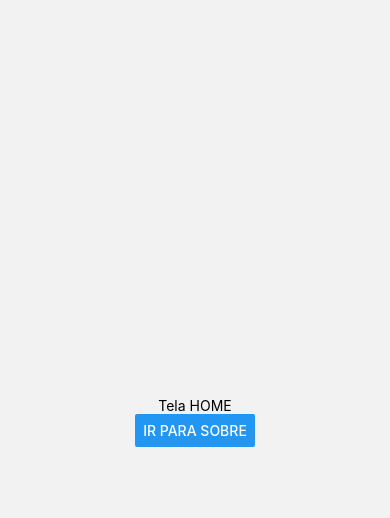
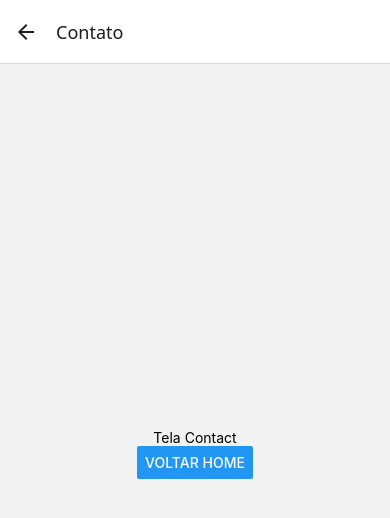
Before and after one commit to HelioJr548/SujeitoProgramador, a React Native app in the folder meuapp/: screen /Contact in a window 390 px wide. Shown: the top 518 px of the page. Built offline with nearby package versions, Linux system fonts and the light colour scheme.

Commit message:
Realizando dispatch para limpar pilha de paginas (ultima pagina para a primeira)

```diff
--- a/meuapp/App.js
+++ b/meuapp/App.js
@@ -2,6 +2,7 @@ import { NavigationContainer } from '@react-navigation/native';
 import { createNativeStackNavigator } from '@react-navigation/native-stack';
 import Home from './src/pages/Home';
 import About from './src/pages/About';
+import Contact from './src/pages/Contact';
 
 const Stack = createNativeStackNavigator();
 
@@ -16,12 +17,23 @@ const App = () => {
 						title: 'Tela inicio',
 						headerStyle: { backgroundColor: '#121212' },
 						headerTintColor: '#fff',
-						headerShown: false
+						headerShown: false,
 					}}
 				/>
-				<Stack.Screen name="About" component={About} options={{
-					title: 'Sobre'
-				}}/>
+				<Stack.Screen
+					name="About"
+					component={About}
+					options={{
+						title: 'Sobre',
+					}}
+				/>
+				<Stack.Screen
+					name="Contact"
+					component={Contact}
+					options={{
+						title: 'Contato',
+					}}
+				/>
 			</Stack.Navigator>
 		</NavigationContainer>
 	);
--- a/meuapp/src/pages/About/index.js
+++ b/meuapp/src/pages/About/index.js
@@ -1,14 +1,26 @@
-import { useRoute } from '@react-navigation/native';
-import { StyleSheet, Text, View } from 'react-native';
+import { useNavigation, useRoute } from '@react-navigation/native';
+import { useLayoutEffect } from 'react';
+import { Button, StyleSheet, Text, View } from 'react-native';
 
 const About = () => {
 	const route = useRoute();
+	const navigation = useNavigation();
+
+	useLayoutEffect(() => {
+		navigation.setOptions({
+			title:
+				route.params?.nome === '' ? 'Pagina Sobre' : route.params?.nome,
+		});
+	}, [navigation]);
 
 	return (
 		<View style={styles.container}>
 			<Text>Tela About</Text>
 			<Text>{route.params?.nome}</Text>
 			<Text>{route.params?.email}</Text>
+
+			<Button title="IR PARA CONTATO" onPress={() => navigation.navigate('Contact')}/>
+			<Button title="Voltar Tela" onPress={() => navigation.goBack()}/>
 		</View>
 	);
 };
--- /dev/null
+++ b/meuapp/src/pages/Contact/index.js
@@ -0,0 +1,27 @@
+import { StackActions, useNavigation } from '@react-navigation/native';
+import { Button, StyleSheet, Text, View } from 'react-native';
+
+const Contact = () => {
+	const navigation = useNavigation();
+
+	const handleHome = () => {
+		navigation.dispatch(StackActions.popToTop());
+	};
+
+	return (
+		<View style={styles.container}>
+			<Text>Tela Contact</Text>
+			<Button title="VOLTAR HOME" onPress={handleHome} />
+		</View>
+	);
+};
+
+const styles = StyleSheet.create({
+	container: {
+		flex: 1,
+		justifyContent: 'center',
+		alignItems: 'center',
+	},
+});
+
+export default Contact;
```
